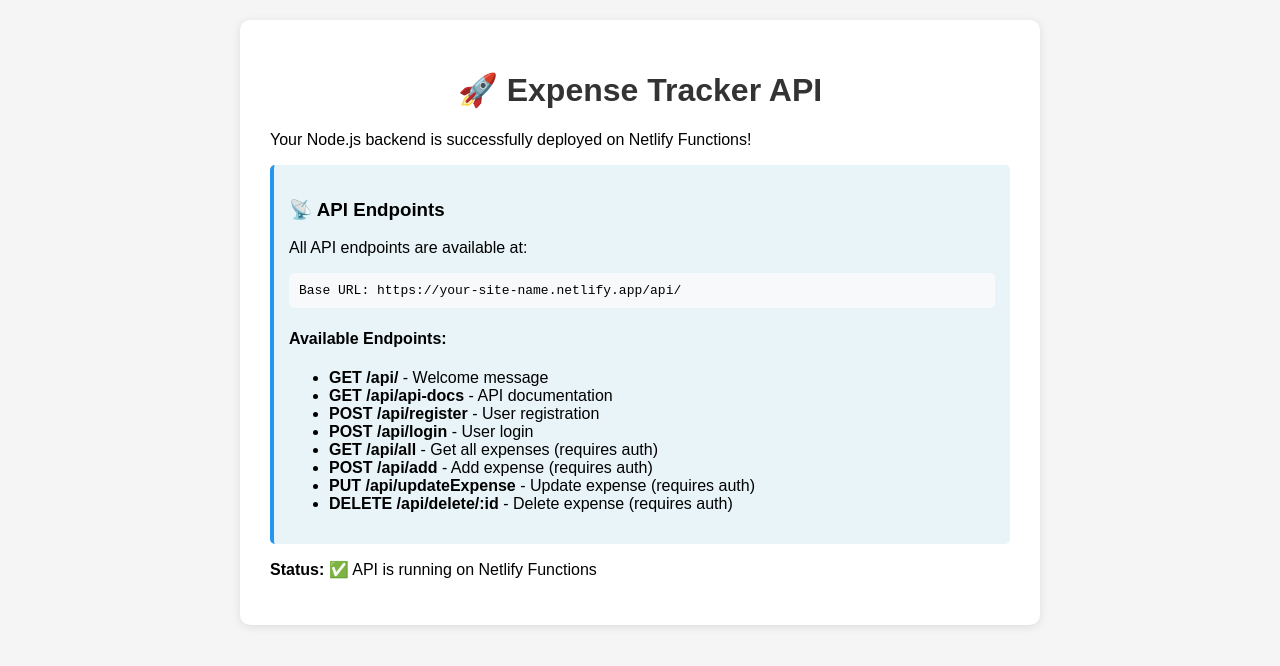
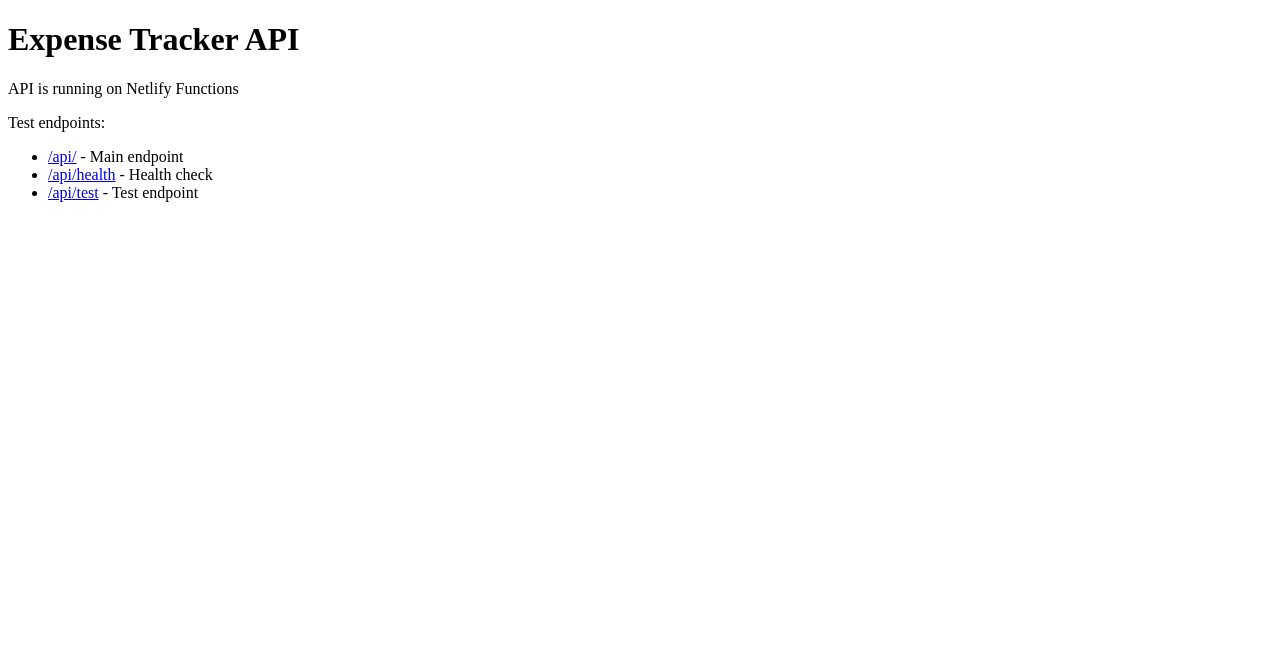
Before and after one commit to guthaVamshi/Expense-Tracker-Node, a website: page public/index.html in a window 1280 px wide. Drawn offline with Linux system fonts and the light colour scheme.

Commit message:
CLEAN START: Remove old Netlify config and create simple, working API function

```diff
--- a/public/index.html
+++ b/public/index.html
@@ -1,68 +1,16 @@
 <!DOCTYPE html>
-<html lang="en">
+<html>
 <head>
-    <meta charset="UTF-8">
-    <meta name="viewport" content="width=device-width, initial-scale=1.0">
     <title>Expense Tracker API</title>
-    <style>
-        body {
-            font-family: Arial, sans-serif;
-            max-width: 800px;
-            margin: 0 auto;
-            padding: 20px;
-            background-color: #f5f5f5;
-        }
-        .container {
-            background: white;
-            padding: 30px;
-            border-radius: 10px;
-            box-shadow: 0 2px 10px rgba(0,0,0,0.1);
-        }
-        h1 {
-            color: #333;
-            text-align: center;
-        }
-        .api-info {
-            background: #e8f4f8;
-            padding: 15px;
-            border-radius: 5px;
-            border-left: 4px solid #2196F3;
-        }
-        .endpoint {
-            background: #f8f9fa;
-            padding: 10px;
-            border-radius: 5px;
-            margin: 10px 0;
-            font-family: monospace;
-        }
-    </style>
 </head>
 <body>
-    <div class="container">
-        <h1>🚀 Expense Tracker API</h1>
-        <p>Your Node.js backend is successfully deployed on Netlify Functions!</p>
-
-        <div class="api-info">
-            <h3>📡 API Endpoints</h3>
-            <p>All API endpoints are available at:</p>
-            <div class="endpoint">
-                Base URL: https://your-site-name.netlify.app/api/
-            </div>
-
-            <h4>Available Endpoints:</h4>
-            <ul>
-                <li><strong>GET /api/</strong> - Welcome message</li>
-                <li><strong>GET /api/api-docs</strong> - API documentation</li>
-                <li><strong>POST /api/register</strong> - User registration</li>
-                <li><strong>POST /api/login</strong> - User login</li>
-                <li><strong>GET /api/all</strong> - Get all expenses (requires auth)</li>
-                <li><strong>POST /api/add</strong> - Add expense (requires auth)</li>
-                <li><strong>PUT /api/updateExpense</strong> - Update expense (requires auth)</li>
-                <li><strong>DELETE /api/delete/:id</strong> - Delete expense (requires auth)</li>
-            </ul>
-        </div>
-
-        <p><strong>Status:</strong> ✅ API is running on Netlify Functions</p>
-    </div>
+    <h1>Expense Tracker API</h1>
+    <p>API is running on Netlify Functions</p>
+    <p>Test endpoints:</p>
+    <ul>
+        <li><a href="/api/">/api/</a> - Main endpoint</li>
+        <li><a href="/api/health">/api/health</a> - Health check</li>
+        <li><a href="/api/test">/api/test</a> - Test endpoint</li>
+    </ul>
 </body>
 </html>
```
Also changed, not shown: netlify/functions/api.js (+27 -65 lines), netlify/functions/test.js (deleted, +0 -16 lines), netlify.toml.
